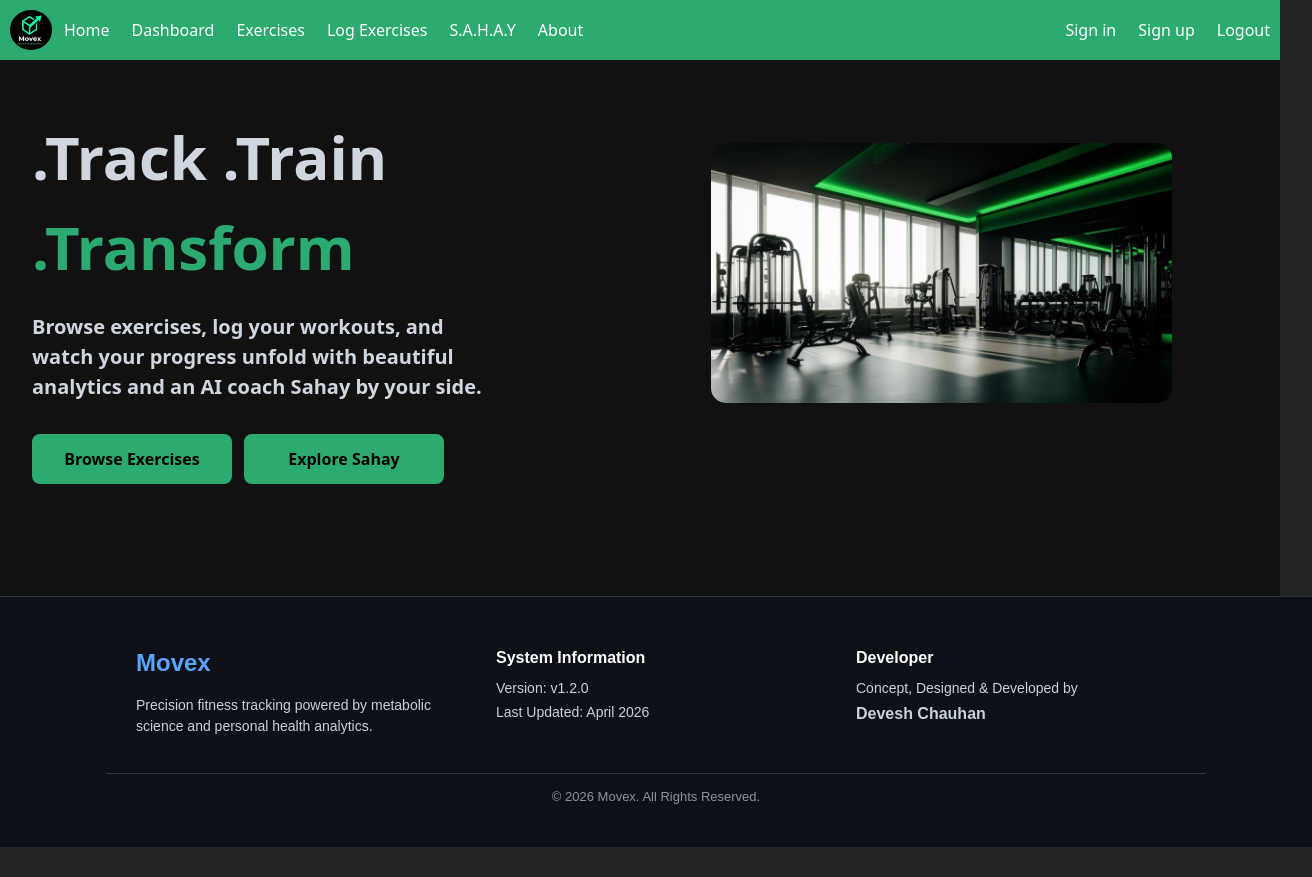
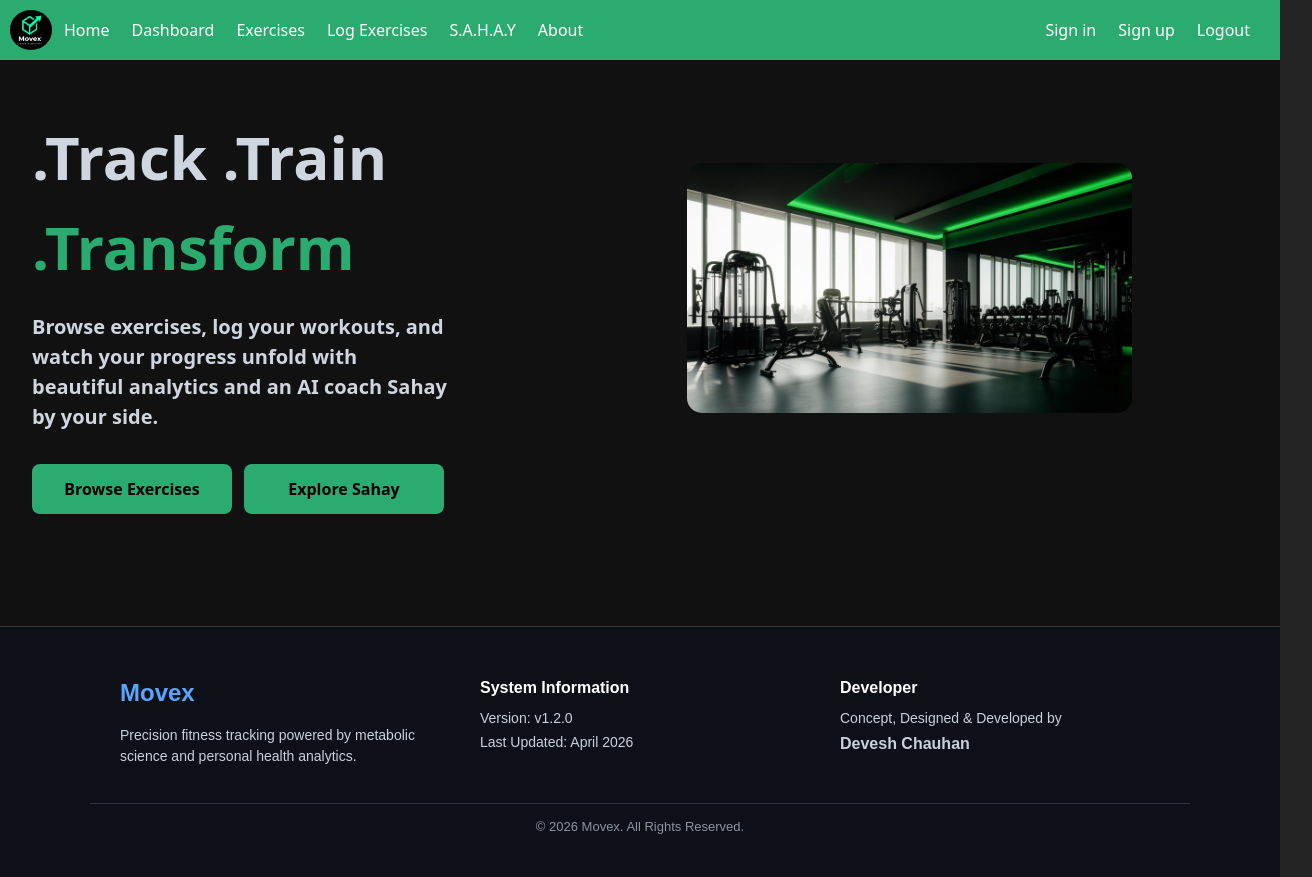
Before and after one commit to deveshchauhan1231-glitch/MoveX, a React (Vite) app in the folder Exercise/frontend/: page / in a window 1280 px wide. Shown: the whole page, 1312 px wide, since content can reach past the window. Before the commit the page ends 847 px from the top, so only its background shows below. Built offline with nearby package versions, Linux system fonts and the light colour scheme; no server answers.

Commit message:
Update index.css

```diff
--- a/Exercise/frontend/src/index.css
+++ b/Exercise/frontend/src/index.css
@@ -1,4 +1,3 @@
-
 :root {
   font-family: system-ui, Avenir, Helvetica, Arial, sans-serif;
   line-height: 1.5;
@@ -14,6 +13,12 @@
   -moz-osx-font-smoothing: grayscale;
 }
 
+*,
+*::before,
+*::after {
+  box-sizing: border-box;
+}
+
 a {
   font-weight: 500;
   color: white;
@@ -23,12 +28,20 @@ a:hover {
   color: #fff176;
 }
 
+html,
 body {
   margin: 0;
+  width: 100%;
   display: flex;
   place-items: center;
   min-width: 320px;
   min-height: 100vh;
+  overflow-x: hidden;
+}
+
+#root {
+  width: 100%;
+  overflow-x: hidden;
 }
 
 h1 {
@@ -60,7 +73,6 @@ button:hover {
   button {
     width: 100%;
   }
-
 }
 
 @media (max-width: 480px) {
```
